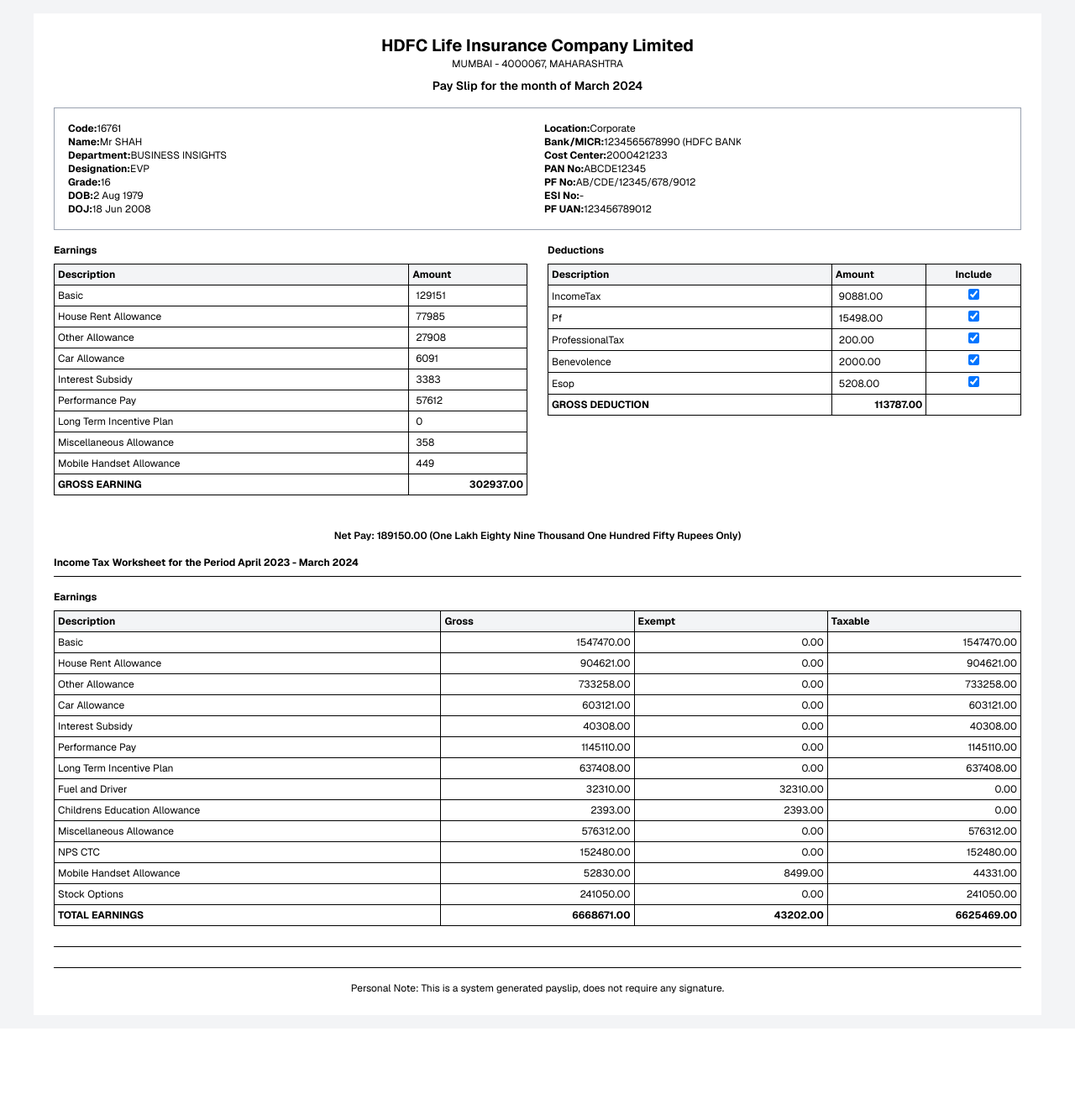
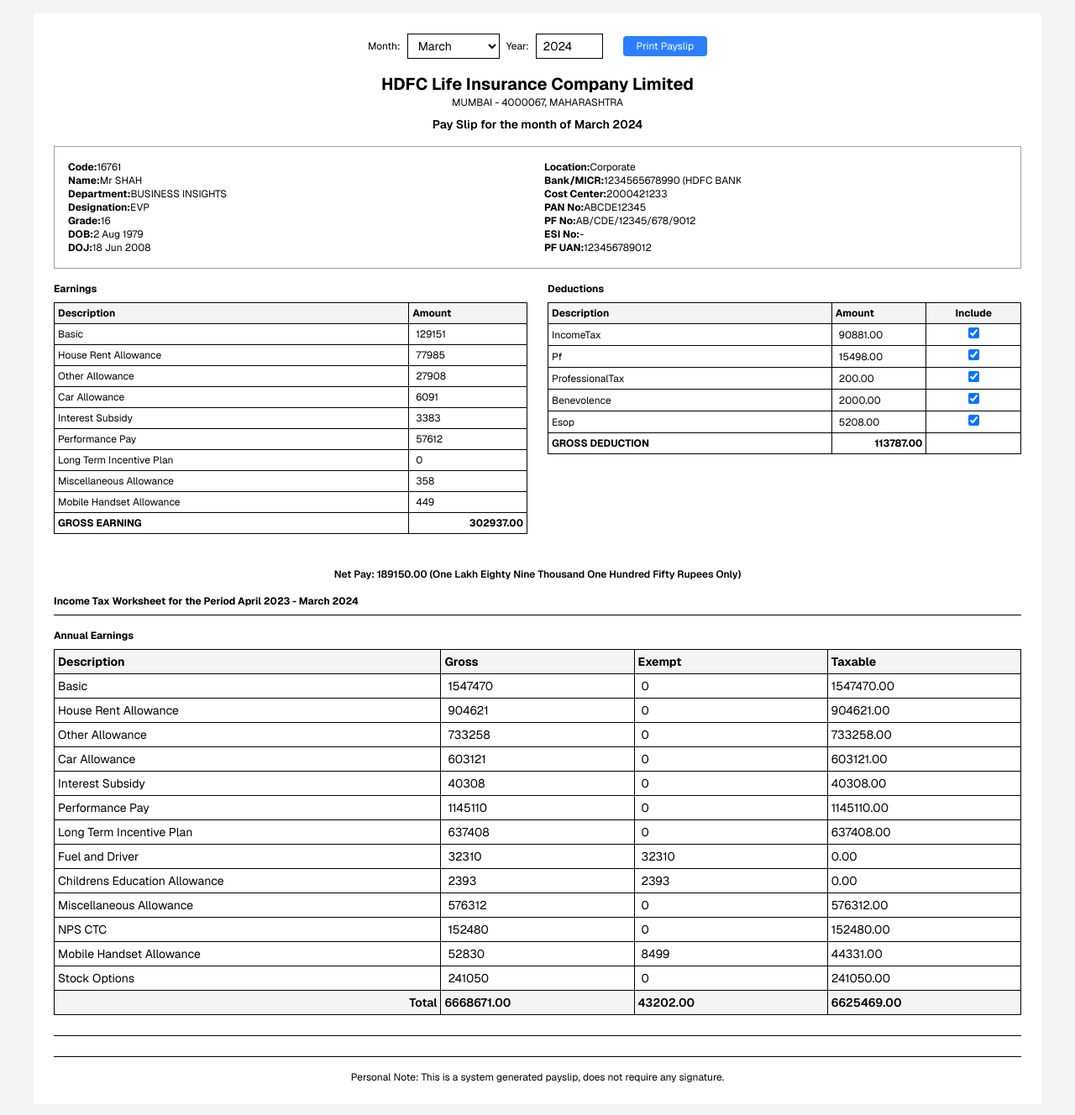
Before and after one commit to Didfu/payrollsystem, a Next.js app: page / in a window 1280 px wide. Shown: the top 1328 px of the page at 84% size. Before the commit the page ends 1225 px from the top, so only its background shows below. Built offline with nearby package versions, Linux system fonts and the light colour scheme.

Commit message:
3rd table fix

```diff
--- a/src/components/Payslip.jsx
+++ b/src/components/Payslip.jsx
@@ -2,6 +2,14 @@
 import React, { useState, useEffect } from "react";
 
 const Payslip = () => {
+  const months = [
+  "January", "February", "March", "April", "May", "June",
+  "July", "August", "September", "October", "November", "December"
+];
+
+const [selectedMonth, setSelectedMonth] = useState("March");
+const [selectedYear, setSelectedYear] = useState("2024");
+
   const [earnings, setEarnings] = useState([
     { desc: "Basic", rate: 129151.0 },
     { desc: "House Rent Allowance", rate: 77985.0 },
@@ -114,6 +122,12 @@
       [key]: !prev[key],
     }));
   };
+  const updateAnnualEarning = (index, field, value) => {
+  const updated = [...annualEarnings];
+  updated[index][field] = parseFloat(value) || 0;
+  setAnnualEarnings(updated);
+};
+
 
   const grossEarning = earnings.reduce((sum, item) => sum + item.rate, 0);
 
@@ -123,32 +137,64 @@
   );
 
   const netPay = grossEarning - grossDeduction;
-  const annualEarningsData = [
-    { desc: "Basic", gross: 1547470.00, exempt: 0.00, taxable: 1547470.00 },
-    { desc: "House Rent Allowance", gross: 904621.00, exempt: 0.00, taxable: 904621.00 },
-    { desc: "Other Allowance", gross: 733258.00, exempt: 0.00, taxable: 733258.00 },
-    { desc: "Car Allowance", gross: 603121.00, exempt: 0.00, taxable: 603121.00 },
-    { desc: "Interest Subsidy", gross: 40308.00, exempt: 0.00, taxable: 40308.00 },
-    { desc: "Performance Pay", gross: 1145110.00, exempt: 0.00, taxable: 1145110.00 },
-    { desc: "Long Term Incentive Plan", gross: 637408.00, exempt: 0.00, taxable: 637408.00 },
-    { desc: "Fuel and Driver", gross: 32310.00, exempt: 32310.00, taxable: 0.00 },
-    { desc: "Childrens Education Allowance", gross: 2393.00, exempt: 2393.00, taxable: 0.00 },
-    { desc: "Miscellaneous Allowance", gross: 576312.00, exempt: 0.00, taxable: 576312.00 },
-    { desc: "NPS CTC", gross: 152480.00, exempt: 0.00, taxable: 152480.00 },
-    { desc: "Mobile Handset Allowance", gross: 52830.00, exempt: 8499.00, taxable: 44331.00 },
-    { desc: "Stock Options", gross: 241050.00, exempt: 0.00, taxable: 241050.00 },
-  ];
-  const annualGrossTotal = annualEarningsData.reduce((sum, item) => sum + item.gross, 0);
-  const annualExemptTotal = annualEarningsData.reduce((sum, item) => sum + item.exempt, 0);
-  const annualTaxableTotal = annualEarningsData.reduce((sum, item) => sum + item.taxable, 0);
+  const [annualEarnings, setAnnualEarnings] = useState([
+    { desc: "Basic", gross: 1547470.00, exempt: 0.00 },
+    { desc: "House Rent Allowance", gross: 904621.00, exempt: 0.00},
+    { desc: "Other Allowance", gross: 733258.00, exempt: 0.00},
+    { desc: "Car Allowance", gross: 603121.00, exempt: 0.00 },
+    { desc: "Interest Subsidy", gross: 40308.00, exempt: 0.00},
+    { desc: "Performance Pay", gross: 1145110.00, exempt: 0.00},
+    { desc: "Long Term Incentive Plan", gross: 637408.00, exempt: 0.00},
+    { desc: "Fuel and Driver", gross: 32310.00, exempt: 32310.00},
+    { desc: "Childrens Education Allowance", gross: 2393.00, exempt: 2393.00},
+    { desc: "Miscellaneous Allowance", gross: 576312.00, exempt: 0.00},
+    { desc: "NPS CTC", gross: 152480.00, exempt: 0.00},
+    { desc: "Mobile Handset Allowance", gross: 52830.00, exempt: 8499.00},
+    { desc: "Stock Options", gross: 241050.00, exempt: 0.00},
+  ]);
+  const annualGrossTotal = annualEarnings.reduce((sum, item) => sum + item.gross, 0);
+  const annualExemptTotal = annualEarnings.reduce((sum, item) => sum + item.exempt, 0);
+  const annualTaxableTotal = annualEarnings.reduce((sum, item) => sum + item.taxable, 0);
   return (
 
     <div className="p-6 max-w-[1200px] mx-auto text-xs font-sans bg-white text-black print:text-black print:bg-white print:p-2 print:max-w-full print:text-[10px]">
       {/* Header */}
+      <div className="flex justify-center items-center gap-2 mb-4 print:hidden">
+  <label>Month:</label>
+  <select
+    value={selectedMonth}
+    onChange={(e) => setSelectedMonth(e.target.value)}
+    className="border px-2 py-1 text-sm"
+  >
+    {months.map((month) => (
+      <option key={month} value={month}>
+        {month}
+      </option>
+    ))}
+  </select>
+
+  <label>Year:</label>
+  <input
+    type="number"
+    value={selectedYear}
+    onChange={(e) => setSelectedYear(e.target.value)}
+    className="border px-2 py-1 w-20 text-sm"
+  />
+
+  <button
+    onClick={() => window.print()}
+    className="ml-4 bg-blue-500 text-white px-4 py-1 rounded hover:bg-blue-600"
+  >
+    Print Payslip
+  </button>
+</div>
+
       <div className="text-center mb-4">
         <h1 className="text-xl font-bold">HDFC Life Insurance Company Limited</h1>
         <p>MUMBAI - 4000067, MAHARASHTRA</p>
-        <h2 className="text-sm font-semibold mt-2">Pay Slip for the month of March 2024</h2>
+        <h2 className="text-sm font-semibold mt-2">
+  Pay Slip for the month of {selectedMonth} {selectedYear}
+</h2>
       </div>
 
       {/* Details */}
@@ -249,7 +295,7 @@
               <tr>
                 <th className="border p-1 text-left w-3/5">Description</th>
                 <th className="border p-1 text-left w-1.5/5">Amount</th>
-                <th className="border p-1 text-center w-0.5/5">Include</th>
+                <th className="border p-1 text-center w-0.5/5 ">Include</th>
               </tr>
             </thead>
             <tbody>
@@ -271,7 +317,7 @@
                       </span>
                     )}
                   </td>
-                  <td className="border p-1 text-center">
+                  <td className="border p-1 text-center ">
                     <input
                       type="checkbox"
                       checked={deductionToggles[key]}
@@ -300,8 +346,8 @@
       {/* Additional tables for Income Tax Worksheet, Deductions, Perqs, etc., can be added here similarly with detailed rows */}
       {/* Annual Earnings Table (Income Tax Worksheet Section) */}
       <div className="mb-6">
-        <h3 className="font-bold mb-2">Earnings</h3>
-        <table className="w-full border table-fixed">
+  <h3 className="font-bold mb-2">Annual Earnings</h3>
+  <table className="w-full border table-fixed text-sm">
     <thead className="bg-gray-100">
       <tr>
         <th className="border p-1 text-left w-2/5">Description</th>
@@ -311,30 +357,50 @@
       </tr>
     </thead>
     <tbody>
-            {/* Map over the annualEarningsData to display yearly values */}
-            {annualEarningsData.map((item, idx) => (
+      {annualEarnings.map((item, idx) => (
         <tr key={idx}>
           <td className="border p-1">{item.desc}</td>
-                <td className="border p-1 text-right">{item.gross.toFixed(2)}</td>
-                <td className="border p-1 text-right">{item.exempt.toFixed(2)}</td>
-                <td className="border p-1 text-right">{item.taxable.toFixed(2)}</td>
+          <td className="border p-1">
+            <input
+              type="number"
+              value={item.gross}
+              onChange={(e) => updateAnnualEarning(idx, "gross", e.target.value)}
+              className="w-full px-1"
+            />
+          </td>
+          <td className="border p-1">
+            <input
+              type="number"
+              value={item.exempt}
+              onChange={(e) => updateAnnualEarning(idx, "exempt", e.target.value)}
+              className="w-full px-1"
+            />
+          </td>
+          <td className="border p-1">
+            {(item.gross - item.exempt).toFixed(2)}
+          </td>
         </tr>
       ))}
-            <tr className="font-bold">
-              <td className="border p-1">TOTAL EARNINGS</td> {/* Changed to TOTAL EARNINGS as per image */}
-              <td className="border p-1 text-right">
-                {annualGrossTotal.toFixed(2)}
+
+      {/* Total Row */}
+      <tr className="bg-gray-100 font-semibold">
+        <td className="border p-1 text-right">Total</td>
+        <td className="border p-1">
+          {annualEarnings.reduce((sum, i) => sum + i.gross, 0).toFixed(2)}
         </td>
-              <td className="border p-1 text-right">
-                {annualExemptTotal.toFixed(2)}
+        <td className="border p-1">
+          {annualEarnings.reduce((sum, i) => sum + i.exempt, 0).toFixed(2)}
         </td>
-              <td className="border p-1 text-right">
-                {annualTaxableTotal.toFixed(2)}
+        <td className="border p-1">
+          {annualEarnings
+            .reduce((sum, i) => sum + (i.gross - i.exempt), 0)
+            .toFixed(2)}
         </td>
       </tr>
     </tbody>
   </table>
 </div>
+
         <hr></hr>
       <p className="text-xs text-center mt-6 border-t pt-4">
         Personal Note: This is a system generated payslip, does not require any signature.
```
Also changed, not shown: 1 other file (tests, documents, lock files or other folders). Lines whose indentation alone changed are shown as unchanged.
